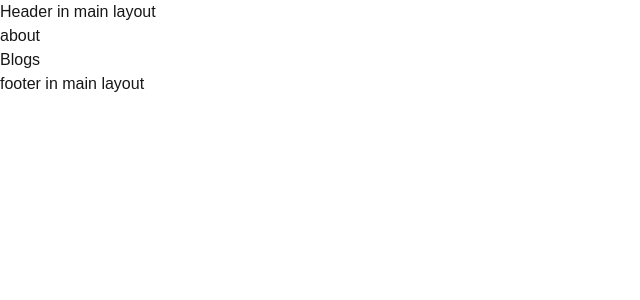
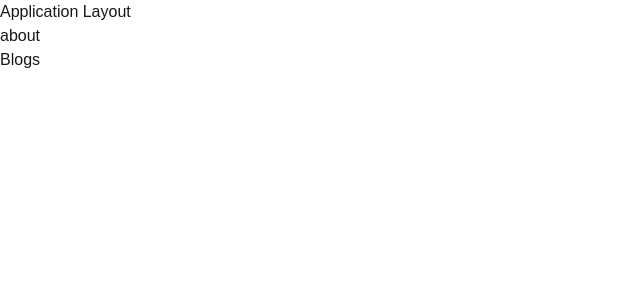
Before and after one commit to th-sakib/Exploring-NextJS, a Next.js app in the folder practice-next/: page / in a window 1280 px wide. Shown: the top 300 px of the page, without its empty margins (0-640 px from the left). Built offline with nearby package versions, Linux system fonts and the light colour scheme.

Commit message:
Add private folder & make separate layouts

```diff
--- /dev/null
+++ b/practice-next/app/(application)/layout.js
@@ -0,0 +1,8 @@
+export default function ApplicationLayout({ children }) {
+  return (
+    <>
+      <div>Application Layout</div>
+      {children}
+    </>
+  );
+}
--- /dev/null
+++ b/practice-next/app/(infos)/layout.js
@@ -0,0 +1,8 @@
+export default function InfosLayout({ children }) {
+  return (
+    <>
+      <div>Info Layout</div>
+      {children}
+    </>
+  );
+}
--- /dev/null
+++ b/practice-next/app/_privateFolder/routeCantFindMe.js
@@ -0,0 +1,7 @@
+export default function Button({ children }) {
+  return (
+    <div>
+      <button>{children}</button>
+    </div>
+  );
+}
--- a/practice-next/app/layout.js
+++ b/practice-next/app/layout.js
@@ -22,9 +22,9 @@ export default function RootLayout({ children }) {
       <body
         className={`${geistSans.variable} ${geistMono.variable} antialiased`}
       >
-        <header>Header in main layout</header>
+        {/* <header>Header in main layout</header> */}
         {children}
-        <footer>footer in main layout</footer>
+        {/* <footer>footer in main layout</footer> */}
       </body>
     </html>
   );
```
Also changed, not shown: practice-next/app/(application)/page.js (renamed from practice-next/app/page.js), 1 other file (tests, documents, lock files or other folders).
